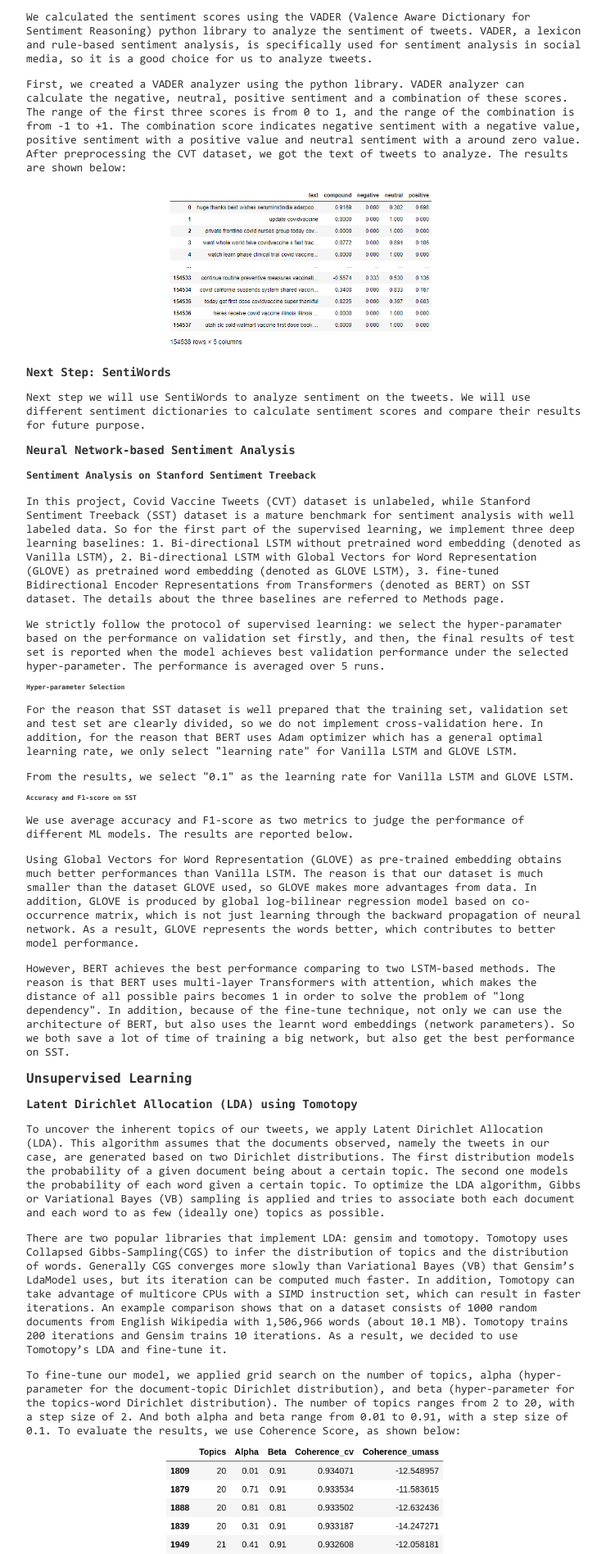
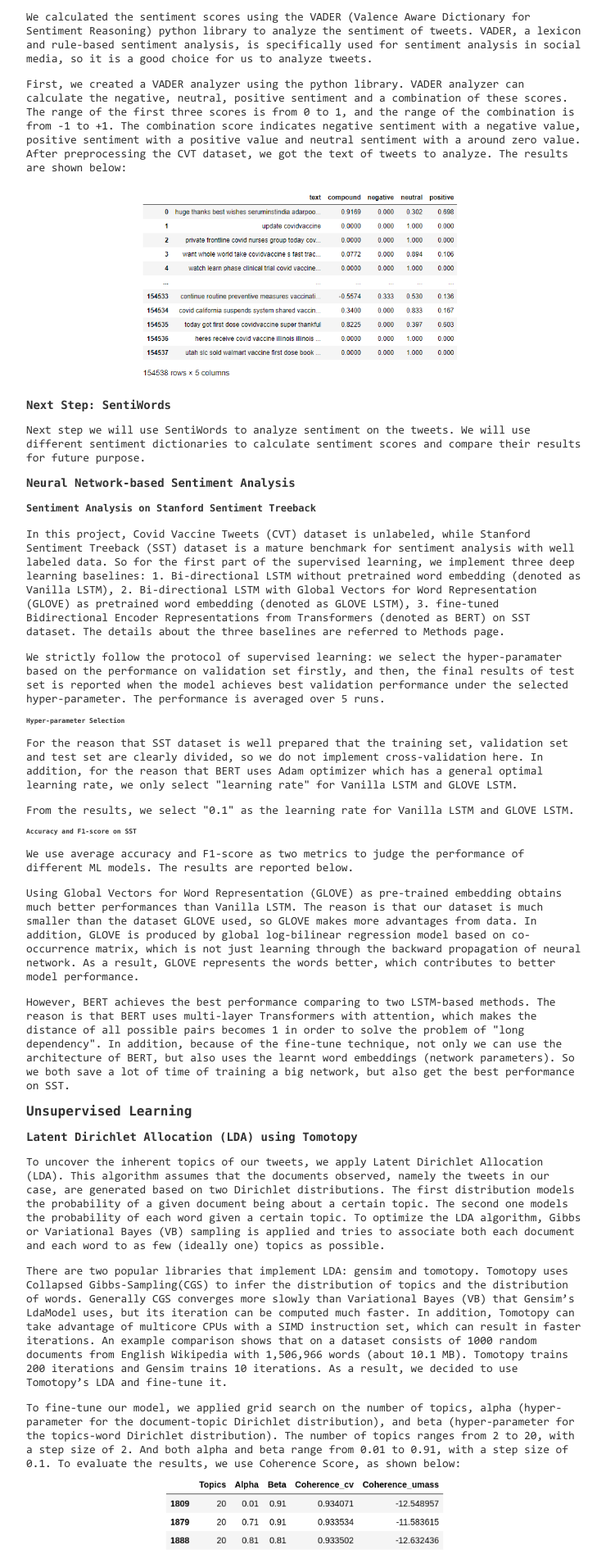
Before and after one commit to zhiyichenGT/zhiyichen.github.io, a Jekyll site: the page built from pages/results.html, in a window 1280 px wide. Shown: the part 2274-4170 px from the top of the page at 82% size, without its empty margins (268-1008 px from the left). Built offline with Jekyll 4.4.1, drawn with Linux system fonts in a browser that asks for light colours.

Commit message:
Update results.html

```diff
--- a/pages/results.html
+++ b/pages/results.html
@@ -74,7 +74,7 @@
 </p>
 
 <center>
-<img src="../static/img/VADER.png" alt="VADER Result" width="50%">
+<img src="../static/img/VADER.png" alt="VADER Result" width="60%">
 </center>
 
 <h3 id="logistics">Next Step: SentiWords<br>
```
